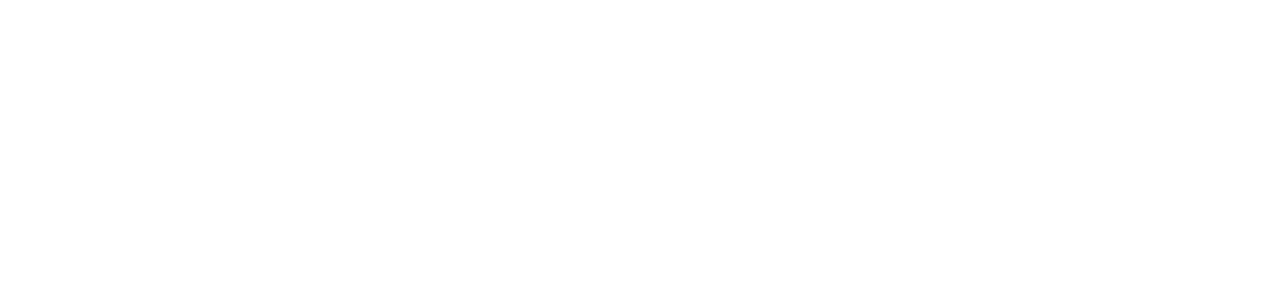
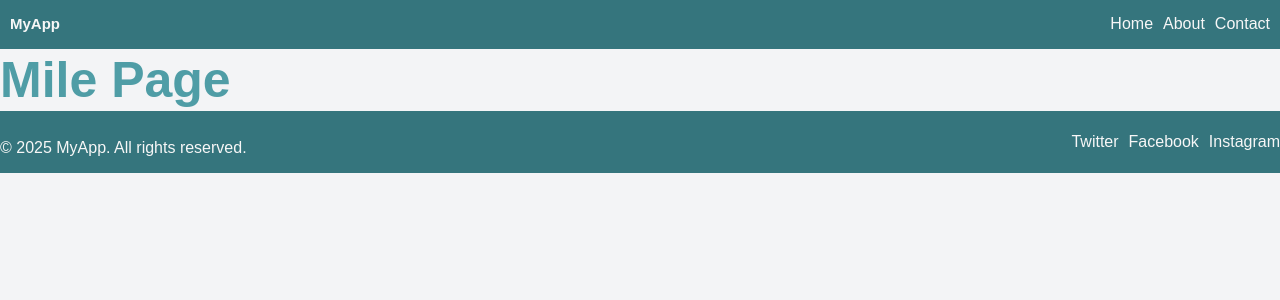
Before and after one commit to doriandarren/famindex.com, a React (Vite) app: page /milena in a window 1280 px wide. Before the commit this address led to /login. Shown: the top 300 px of the page. Built offline with nearby package versions, Linux system fonts and the light colour scheme.

Commit message:
add MilePage

```diff
--- a/src/main.jsx
+++ b/src/main.jsx
@@ -1,6 +1,6 @@
 import { StrictMode } from 'react'
 import { createRoot } from 'react-dom/client'
-//import './styles/globals.css'
+import './styles/globals.css'
 import './styles/normalize.css'
 import './styles/custom_styles.css'
 import { App } from './App.jsx'
--- /dev/null
+++ b/src/modules/public/pages/MilePage.jsx
@@ -0,0 +1,7 @@
+
+
+export const MilePage = () => {
+  return (
+    <h1>Mile Page</h1>
+  )
+}
--- a/src/modules/public/routes/PublicRoutes.jsx
+++ b/src/modules/public/routes/PublicRoutes.jsx
@@ -4,6 +4,7 @@
 import { AboutPage } from "../pages/AboutPage";
 import { ContactPage } from "../pages/ContactPage";
 import { DilanPage } from "../pages/DilanPage";
+import { MilePage } from "../pages/MilePage";
 
 export const PublicRoutes = () => {
   return (
@@ -47,6 +48,15 @@
           }
         />
 
+        <Route
+          path="/milena"
+          element={
+            <MainLayout>
+              <MilePage />
+            </MainLayout>
+          }
+        />
+
 
 
         {/* <Route path="/*" element={ <LoginPage /> } /> */}
```
